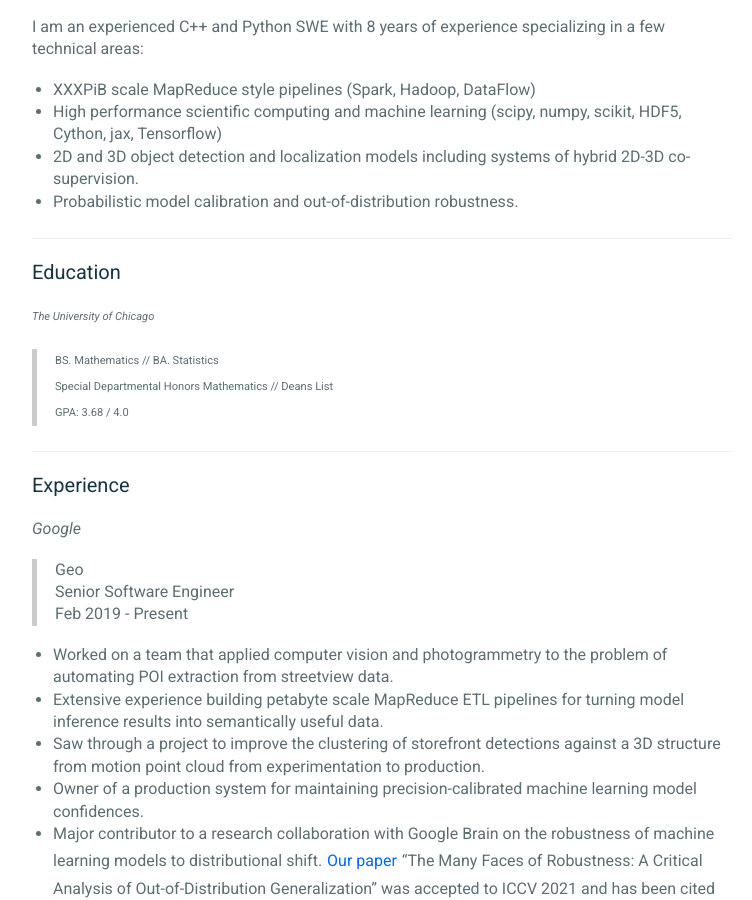
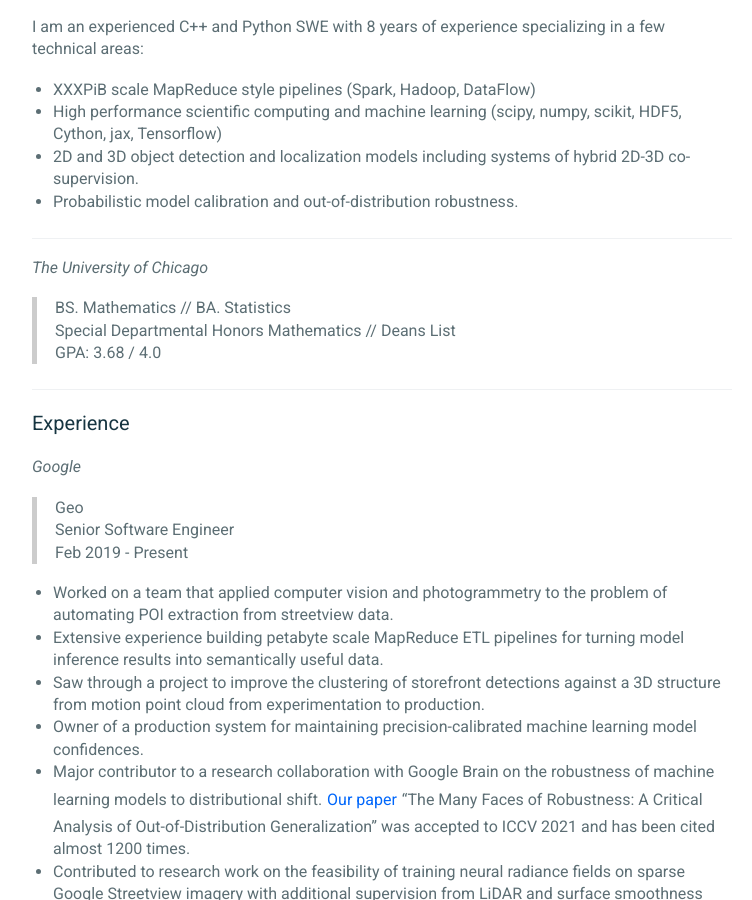
Before and after one commit to frankwang95/frankwang95.github.io, a Jekyll site: the page built from _pages/resume.md, in a window 1280 px wide and 900 px high, scrolled down 423 px. Shown: the whole window, without its empty margins (258-1010 px from the left). Built offline with Jekyll 4.4.1, drawn with Linux system fonts in a browser that asks for light colours.

Commit message:
Update resume.md

```diff
--- a/_pages/resume.md
+++ b/_pages/resume.md
@@ -15,11 +15,10 @@ I am an experienced C++ and Python SWE with 8 years of experience specializing i
 
 _________________
 
-### Education
-<sub><sup>*The University of Chicago*
-> <sub><sup>BS. Mathematics // BA. Statistics</sup></sub> \
-> <sub><sup>Special Departmental Honors Mathematics // Deans List</sup></sub> \
-> <sub><sup>GPA: 3.68 / 4.0
+*The University of Chicago*
+> BS. Mathematics // BA. Statistics \
+> Special Departmental Honors Mathematics // Deans List \
+> GPA: 3.68 / 4.0
 
 _________________
 
```
